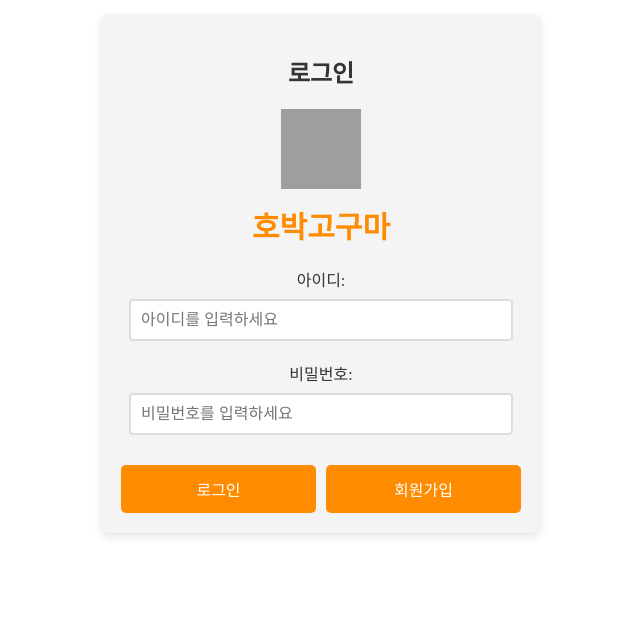
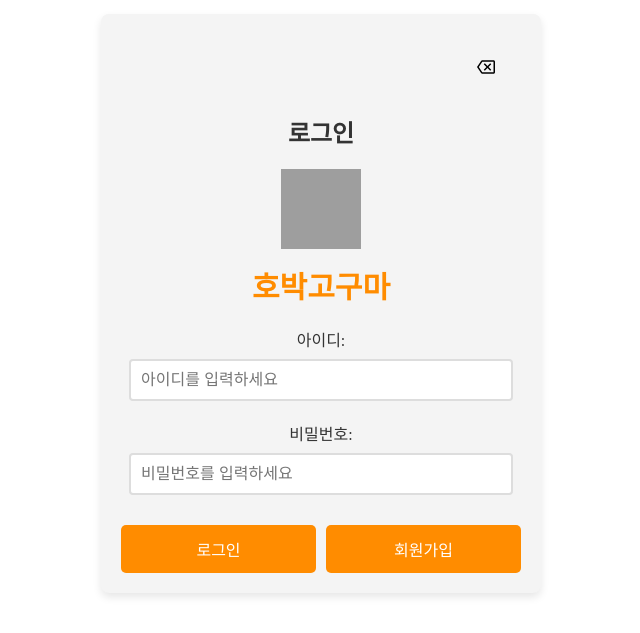
Before and after one commit to kimyk0101/hbgoguma-project-react, a React (Vite) app: page /loginPage in a window 1280 px wide. Shown: the part 198-831 px from the top of the page, without its empty margins (319-959 px from the left). Before the commit the page ends 800 px from the top, so only its background shows below. Built offline with nearby package versions, Linux system fonts and the light colour scheme; grey boxes are pictures that could not be loaded; a web font is replaced by a local one.

Commit message:
[연경] 로그인, 회원가입 페이지 뒤로가기 추가

```diff
--- a/src/css/joinPage.css
+++ b/src/css/joinPage.css
@@ -10,6 +10,26 @@
   flex-direction: column;
   align-items: center;
   margin-top: 50px;
+}
+
+/* 뒤로가기 버튼 */
+.join-back-button {
+  align-self: flex-end;
+  width: 70px;
+  height: 50px;
+  margin-top: 10px;
+  top: 10px;
+  right: 10px;
+  background-color: transparent;
+  border: none;
+  font-size: 18px;
+  cursor: pointer;
+}
+
+.join-back-button:hover {
+  border: black 1px;
+  border-radius: 10px;
+  background-color: #ccc;
 }
 
 .join-container h2 {
--- a/src/css/loginPage.css
+++ b/src/css/loginPage.css
@@ -8,6 +8,26 @@
   background-color: #f4f4f4;
   border-radius: 8px;
   box-shadow: 0 4px 8px rgba(0, 0, 0, 0.1);
+}
+
+/* 뒤로가기 버튼 */
+.login-back-button {
+  align-self: flex-end;
+  width: 70px;
+  height: 50px;
+  margin-top: 10px;
+  top: 10px;
+  right: 10px;
+  background-color: transparent;
+  border: none;
+  font-size: 18px;
+  cursor: pointer;
+}
+
+.login-back-button:hover {
+  border: black 1px;
+  border-radius: 10px;
+  background-color: #ccc;
 }
 
 .login-logo-container {
--- a/src/pages/joinPage.jsx
+++ b/src/pages/joinPage.jsx
@@ -1,8 +1,9 @@
 import { useState, useEffect } from "react";
 import { useNavigate } from "react-router-dom";
-import axios from "axios";
 import dummyUsers from "./dummyUsers";
 import logoImage from "../resources/images/sweet-potato-Filled.png"; // 로고이미지
+import { MdOutlineBackspace } from "react-icons/md"; // 뒤로가기
+
 
 const allDongs = {
   1: [
@@ -52,6 +53,7 @@ const allDongs = {
 };
 
 
+
 const JoinPage = () => {
   //@note - 회원 정보 URL
   const API_USER_URL = `http://localhost:18090/api/gogumauser`;
@@ -83,6 +85,11 @@ const JoinPage = () => {
   const [passwordMatch, setPasswordMatch] = useState(null);
   const navigate = useNavigate();
 
+  // 뒤로가기 버튼
+const onBack = () => {
+  navigate("/");
+};
+
   useEffect(() => {
     // 회원 정보 불러오기
     fetch(API_USER_URL)
@@ -108,7 +115,6 @@ const JoinPage = () => {
     setFormData({ ...formData, password });
     const passwordRegex =
       /^(?=.*[A-Za-z])(?=.*\d)(?=.*[@$!%*?&])[A-Za-z\d@$!%*?&]{8,}$/;
-    // setPasswordStrength(passwordRegex.test(password) ? "강함" : "약함");
     setPasswordStrength(
       passwordRegex.test(password)
         ? "보안성 : 강함"
@@ -229,6 +235,9 @@ const JoinPage = () => {
 
   return (
     <div className="join-container">
+      <button onClick={onBack} className="join-back-button">
+        <MdOutlineBackspace />
+      </button>
       <div className="join-logo-container">
         <img src={logoImage} alt="호박고구마 로고" className="join-logo" />
         <h1>호박고구마</h1>
--- a/src/pages/loginPage.jsx
+++ b/src/pages/loginPage.jsx
@@ -1,9 +1,8 @@
 // @TODO - 로그인 페이지 구현
 import { useEffect, useState } from "react";
 import { useNavigate } from "react-router-dom";
-import axios from "axios";
-import dummyUsers from "./dummyUsers";
 import logoImage from "../resources/images/sweet-potato-Filled.png"; // 로고 이미지
+import { MdOutlineBackspace } from "react-icons/md"; // 뒤로가기
 
 const LoginPage = () => {
   const API_USER_URL = `http://localhost:18090/api/gogumauser`;
@@ -14,6 +13,11 @@ const LoginPage = () => {
   });
   const [error, setError] = useState("");
   const navigate = useNavigate();
+
+  // 뒤로가기 버튼
+  const onBack = () => {
+    navigate("/");
+  };
 
   // 로그인 처리
   const handleLogin = async () => {
@@ -42,13 +46,11 @@ const LoginPage = () => {
     }
   };
 
-  // useEffect(() => {
-  //   // 로그인 성공 시 메인 페이지로 이동
-  //   navigate("/");
-  // }, []);
-
   return (
     <div className="login-container">
+      <button onClick={onBack} className="login-back-button">
+          <MdOutlineBackspace />
+        </button>
       <h2>로그인</h2>
       <div className="login-logo-container">
         <img src={logoImage} alt="호박고구마 로고" className="login-logo" />
```
